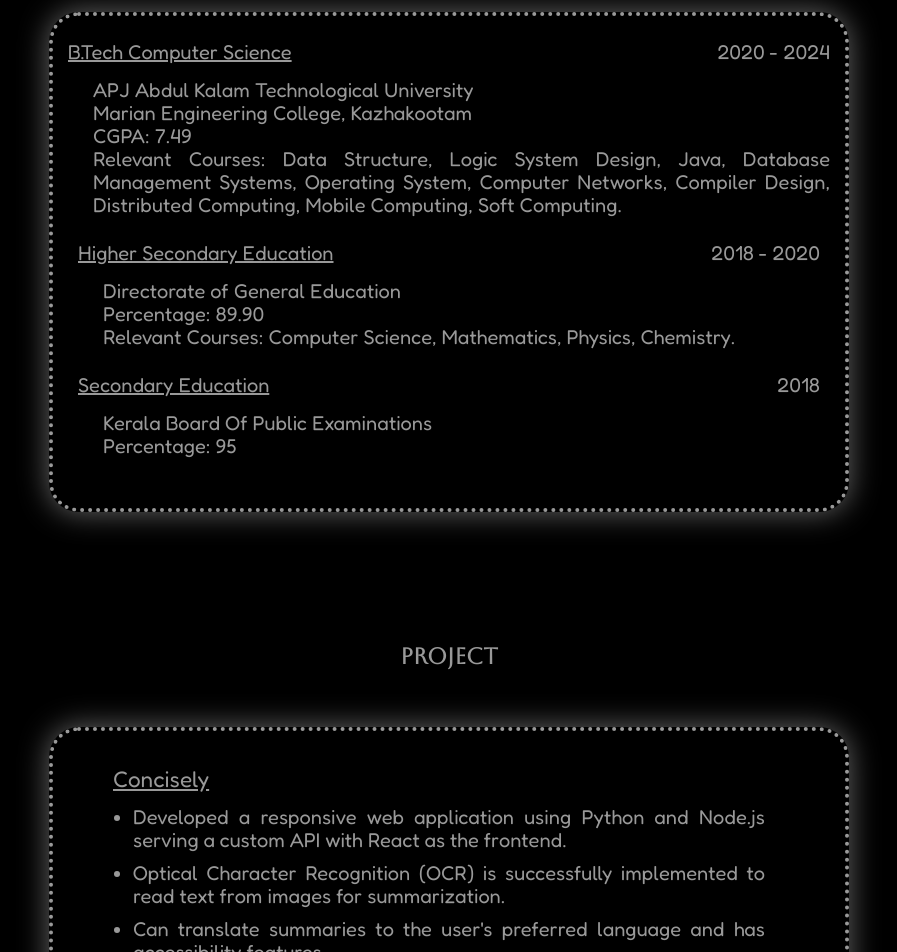
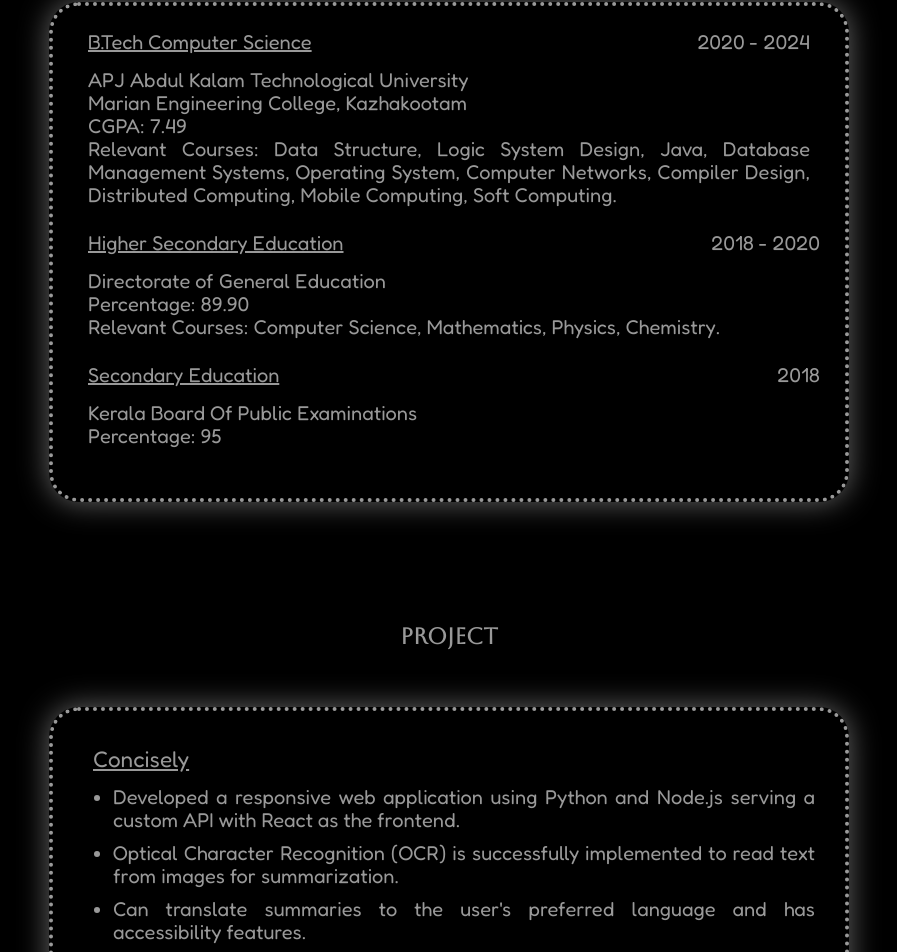
Before and after one commit to sajansaji/portfolio-me, a React (Vite) app: page / in a window 1280 px wide. Shown: the part 1497-2449 px from the top of the page, without its empty margins (191-1088 px from the left). Built offline with nearby package versions, Linux system fonts and the light colour scheme.

Commit message:
project edu response

```diff
--- a/src/pages/home/Education.jsx
+++ b/src/pages/home/Education.jsx
@@ -7,32 +7,32 @@ const Education = () => {
             <h1 className="font-bold text-xl text-[#999] text-center pb-10 font-name">
                 Education
             </h1>
-            <div className="border-dotted mx-4 shad font-fre border-4 border-[#999] rounded-3xl lg:mx-48 pb-10  sm:m-2" >
+            <div className="border-dotted  shad font-fre border-4 border-[#999] rounded-3xl lg:mx-48 pb-10 mx-4 " >
                 {/* <!-- B.Tech --> */}
-                <div className="text-[#999] justify-between px-3 pt-5  ">
-                    <div className='flex justify-between pb-3'>
-                        <h3 className="underline">B.Tech Computer Science</h3>
-                        <span>2020 - 2024</span>
+                <div className="text-[#999] justify-between  pt-5 px-2 ">
+                    <div className='flex justify-between pb-3 '>
+                        <h3 className="underline lg:px-5">B.Tech Computer Science</h3>
+                        <span className='lg:pr-5'>2020 - 2024</span>
                     </div>
 
-                    <p className="pl-5 ">
+                    <p className="lg:pl-5 ">
                         APJ Abdul Kalam Technological University <br />
                         Marian Engineering College, Kazhakootam <br />
                         CGPA: 7.49
                         <br />
-                        <p className='text-justify'>
+                        <p className='text-justify lg:pr-5'>
                         Relevant Courses: Data Structure, Logic System Design, Java, Database Management Systems, Operating System, Computer Networks, Compiler Design, Distributed Computing, Mobile Computing, Soft Computing.
                         </p>
                     </p>
                 </div>
                 {/* <!-- Higher Secondary Education --> */}
-                <div className="text-[#999] justify-between pl-5 pt-5 pr-5">
+                <div className="text-[#999] justify-between pt-5 pr-5 px-2 ">
                     <div className='flex justify-between pb-3'>
-                        <h3 className="underline ">Higher Secondary Education</h3>
+                        <h3 className="underline lg:px-5 ">Higher Secondary Education</h3>
                         <span>2018 - 2020</span>
                     </div>
 
-                    <p className="pl-5">
+                    <p className="lg:pl-5">
                         Directorate of General Education <br />
                         Percentage: 89.90
                         <br />
@@ -40,12 +40,12 @@ const Education = () => {
                     </p>
                 </div>
                 {/* <!-- Secondary Education --> */}
-                <div className="text-[#999] justify-between pl-5 pt-5 pr-5">
-                    <div className='flex justify-between pb-3'>
+                <div className="text-[#999] justify-between pt-5 pr-5 px-2 ">
+                    <div className='flex justify-between pb-3 lg:pl-5 '>
                         <h3 className="underline">Secondary Education</h3>
                         <span>2018</span>
                     </div>
-                    <p className="pl-5">
+                    <p className="lg:px-5">
                         Kerala Board Of Public Examinations <br />
                         Percentage: 95
                     </p>
--- a/src/pages/home/Projects.jsx
+++ b/src/pages/home/Projects.jsx
@@ -6,10 +6,10 @@ const Projects = () => {
             <h1 className="font-bold text-center text-[#999] text-lg font-name">Project</h1>
             {/* <!-- Project 1 --> */}
             <div className='border-dotted mx-4 shad border-4 border-[#999] rounded-3xl lg:mx-48 pb-10 mt-10  text-justify'>
-            <h3 className="mt-6 mb-2 text-[#999] text-lg lg:px-12 px-4 ">
+            <h3 className="mt-6 mb-2 text-[#999] text-lg lg:px-8 px-7 ">
                 <u>Concisely</u>
             </h3>
-            <div className="text-[#999] lg:px-16 px-7  ">
+            <div className="text-[#999] lg:pl-12 lg:pr-6 px-10  ">
                 <ul className="list-disc">
                     <li className="pb-2">Developed a responsive web application using Python and Node.js serving a custom API with React as the frontend.</li>
                     <li className="pb-2">Optical Character Recognition (OCR) is successfully implemented to read text from images for summarization.</li>
@@ -17,10 +17,10 @@ const Projects = () => {
                 </ul>
             </div>
             {/* <!-- Project 2 --> */}
-            <h3 className="mt-6 mb-2 text-[#999] text-lg lg:px-12 px-7">
+            <h3 className="mt-6 mb-2 text-[#999] text-lg lg:px-8 px-7">
                 <u>VisionX</u>
             </h3>
-            <div className="text-[#999] lg:px-16 px-7">
+            <div className="text-[#999] lg:pl-12 lg:pr-6 px-10">
                 <ul className="list-disc">
                     <li className="pb-2">Visitor management system that has OCR integrated for ease of visitor check-in.</li>
                     <li className="pb-2">The admin can securely access the system by authenticating with their assigned username and password.</li>
```
